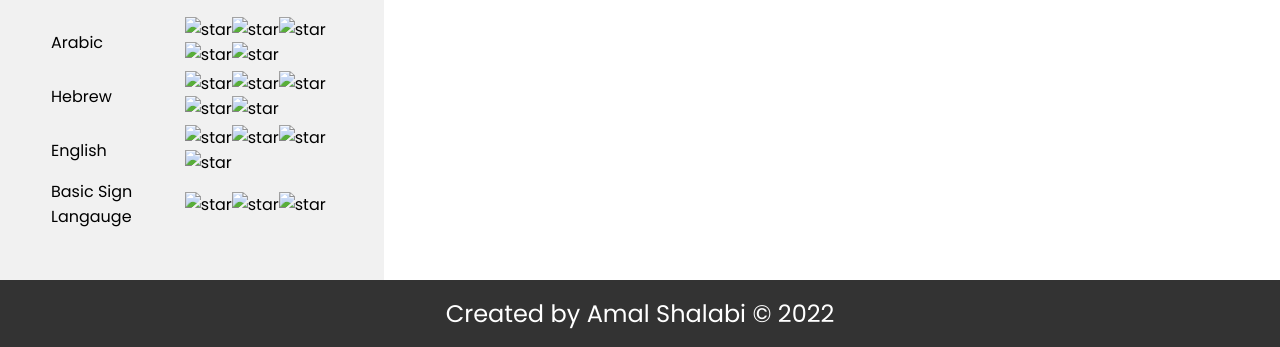
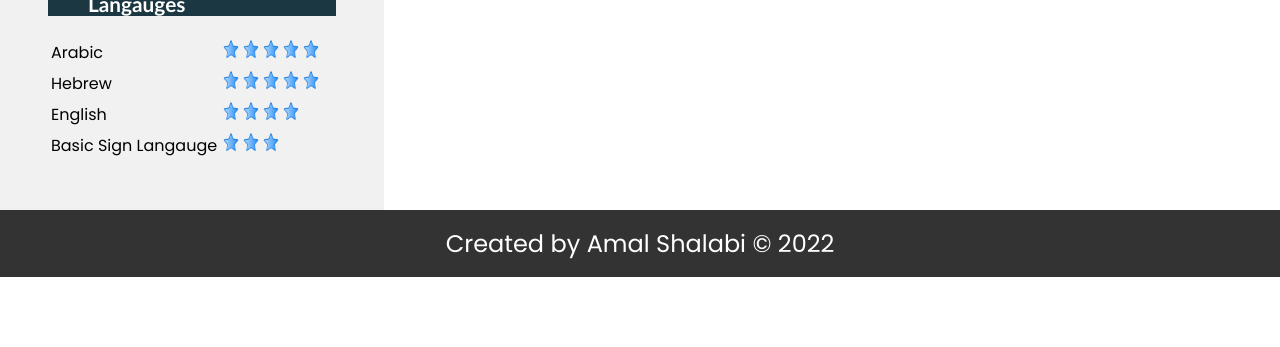
Before and after one commit to Amal031/Amal.Sh_CV22, a plain HTML site: page index.html in a window 1280 px wide. Shown: the part 1581-1928 px from the top of the page. After the commit the page ends 1858 px from the top, so only its background shows below. Drawn offline with Linux system fonts and the light colour scheme; the site is published under a folder, as on GitHub Pages, so addresses that start at the root find nothing.

Commit message:
unpdated

```diff
--- a/index.html
+++ b/index.html
@@ -61,38 +61,38 @@
             <li>Wix,Canva & Figma Expert</li>
             <li> SEO expert</li> <br><br><br><br>
 
-            <img src="/style/images/language-icon.png" alt="linkedin_icon" width="40px" height="40px">
+            <img src="style/images/language-icon.png" alt="linkedin_icon" width="40px" height="40px">
             <ul>Langauges</ul>
 
             <table>
                 <tr>
                     <td>Arabic</td>
-                    <td><img src="/style/images/star.png" alt="star" width="20px" height="20px"><img
-                            src="/style/images/star.png" alt="star" width="20px" height="20px"><img
-                            src="/style/images/star.png" alt="star" width="20px" height="20px"><img
-                            src="/style/images/star.png" alt="star" width="20px" height="20px"><img
-                            src="/style/images/star.png" alt="star" width="20px" height="20px"></td>
+                    <td><img src="style/images/star.png" alt="star" width="20px" height="20px"><img
+                            src="style/images/star.png" alt="star" width="20px" height="20px"><img
+                            src="style/images/star.png" alt="star" width="20px" height="20px"><img
+                            src="style/images/star.png" alt="star" width="20px" height="20px"><img
+                            src="style/images/star.png" alt="star" width="20px" height="20px"></td>
                 </tr>
                 <tr>
                     <td>Hebrew</td>
-                    <td><img src="/style/images/star.png" alt="star" width="20px" height="20px"><img
-                            src="/style/images/star.png" alt="star" width="20px" height="20px"><img
-                            src="/style/images/star.png" alt="star" width="20px" height="20px"><img
-                            src="/style/images/star.png" alt="star" width="20px" height="20px"><img
-                            src="/style/images/star.png" alt="star" width="20px" height="20px"></td>
+                    <td><img src="style/images/star.png" alt="star" width="20px" height="20px"><img
+                            src="style/images/star.png" alt="star" width="20px" height="20px"><img
+                            src="style/images/star.png" alt="star" width="20px" height="20px"><img
+                            src="style/images/star.png" alt="star" width="20px" height="20px"><img
+                            src="style/images/star.png" alt="star" width="20px" height="20px"></td>
                 </tr>
                 <tr>
                     <td>English</td>
-                    <td><img src="/style/images/star.png" alt="star" width="20px" height="20px"><img
-                            src="/style/images/star.png" alt="star" width="20px" height="20px"><img
-                            src="/style/images/star.png" alt="star" width="20px" height="20px"><img
-                            src="/style/images/star.png" alt="star" width="20px" height="20px">
+                    <td><img src="style/images/star.png" alt="star" width="20px" height="20px"><img
+                            src="style/images/star.png" alt="star" width="20px" height="20px"><img
+                            src="style/images/star.png" alt="star" width="20px" height="20px"><img
+                            src="style/images/star.png" alt="star" width="20px" height="20px">
                 </tr>
                 <tr>
                     <td>Basic Sign Langauge</td>
-                    <td><img src="/style/images/star.png" alt="star" width="20px" height="20px"><img
-                            src="/style/images/star.png" alt="star" width="20px" height="20px"><img
-                            src="/style/images/star.png" alt="star" width="20px" height="20px"></td>
+                    <td><img src="style/images/star.png" alt="star" width="20px" height="20px"><img
+                            src="style/images/star.png" alt="star" width="20px" height="20px"><img
+                            src="style/images/star.png" alt="star" width="20px" height="20px"></td>
                 </tr>
             </table>
 
```
